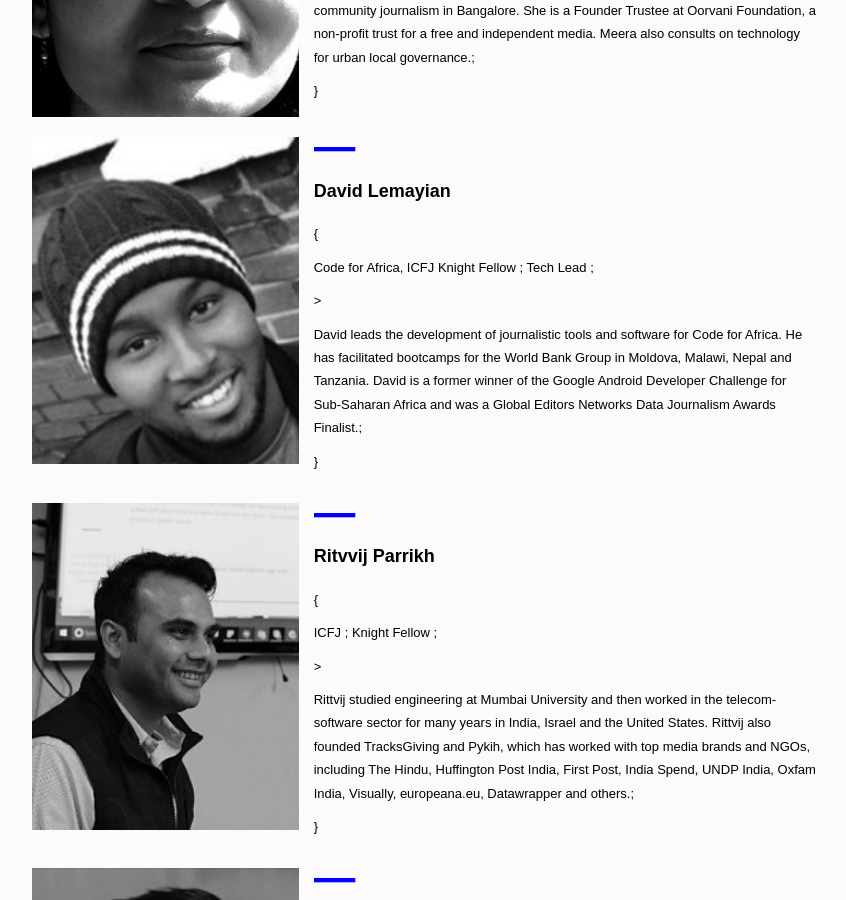
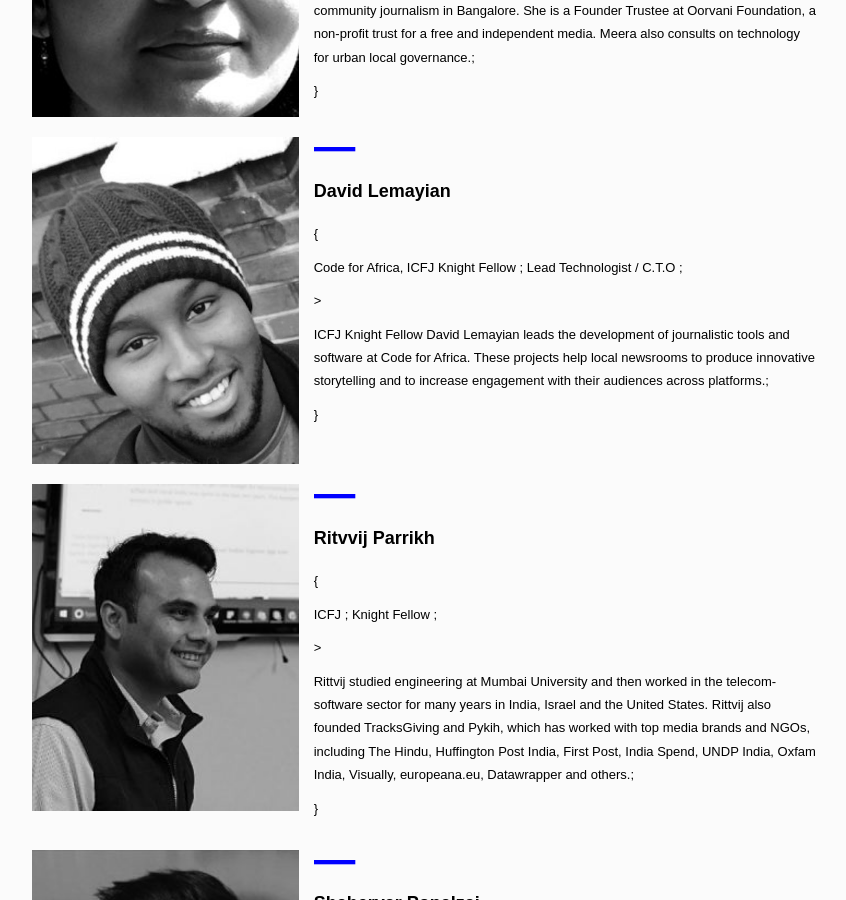
Before and after one commit to CodeForAfrica-ARCHIVE/MediaIndabaAfrica, a Jekyll site: the page built from speakers.html, in a window 1280 px wide and 900 px high, scrolled down 3970 px. Shown: the whole window, without its empty margins (208-1054 px from the left). Built offline with Jekyll 4.4.1, drawn with Linux system fonts in a browser that asks for light colours.

Commit message:
Update my profile.

```diff
--- a/_data/speakers.yml
+++ b/_data/speakers.yml
@@ -80,8 +80,8 @@
 
 - name: David Lemayian
   org: Code for Africa, ICFJ Knight Fellow
-  role: Tech Lead
-  long_bio: David leads the development of journalistic tools and software for Code for Africa. He has facilitated bootcamps for the World Bank Group in Moldova, Malawi, Nepal and Tanzania. David is a former winner of the Google Android Developer Challenge for Sub-Saharan Africa and was a Global Editors Networks Data Journalism Awards Finalist.
+  role: Lead Technologist / C.T.O
+  long_bio: ICFJ Knight Fellow David Lemayian leads the development of journalistic tools and software at Code for Africa. These projects help local newsrooms to produce innovative storytelling and to increase engagement with their audiences across platforms.
   img: /img/speakers/david.jpg
   img_hover: /img/speakers/david.jpg
   css_class: david
```
Also changed, not shown: img/speakers/david.jpg.
